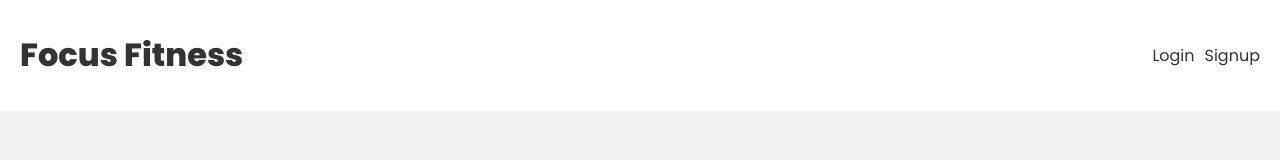
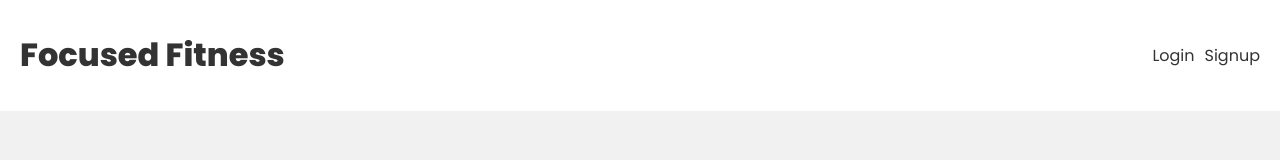
Before and after one commit to maryh1001/finalproject, a React (Create React App) app in the folder client/: page /create in a window 1280 px wide. Shown: the top 160 px of the page. Built offline with nearby package versions, Linux system fonts and the light colour scheme.

Commit message:
need to commit to change branches

```diff
--- a/client/src/components/Navbar.js
+++ b/client/src/components/Navbar.js
@@ -14,7 +14,7 @@ const Navbar = () => {
     <header>
       <div className="container">
         <Link to="/">
-          <h1>Focus Fitness</h1>
+          <h1>Focused Fitness</h1>
         </Link>
         <nav>
           {user && (
```
